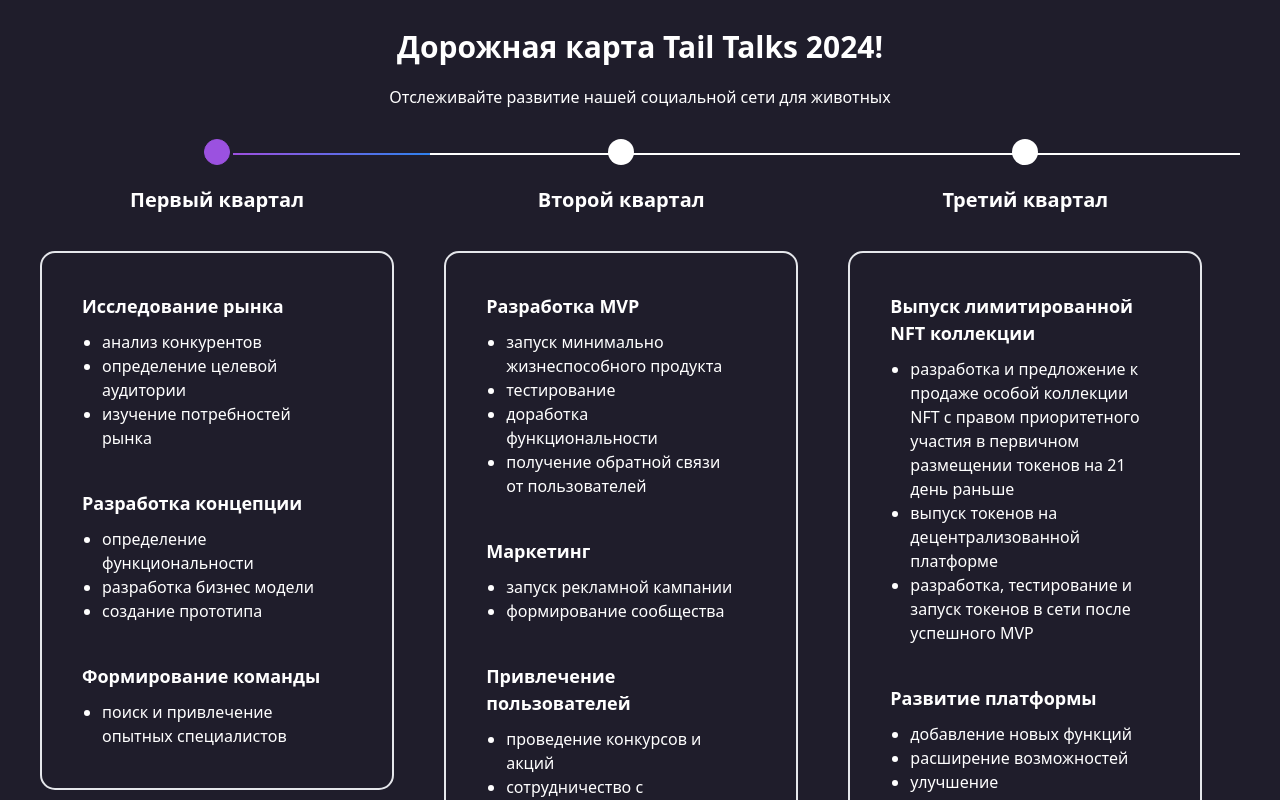
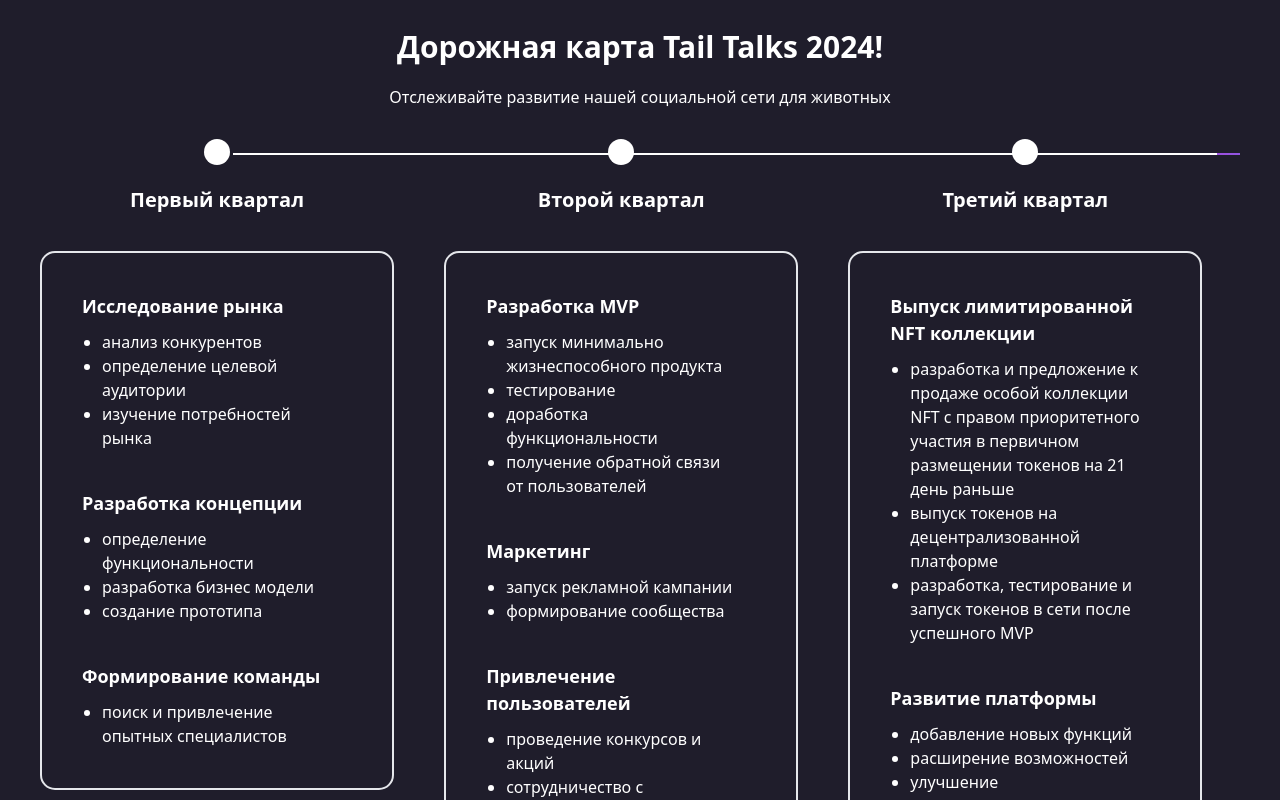
Before and after one commit to Tail-Talks/crypto-landing, a React (Create React App) app in the folder tailTalksApp/: page / in a window 1280 px wide. Shown: the part 6040-6840 px from the top of the page. Built offline with nearby package versions, Linux system fonts and the light colour scheme.

Commit message:
changed function of scrolling with keys in Roadmap block

```diff
--- a/tailTalksApp/package.json
+++ b/tailTalksApp/package.json
@@ -11,6 +11,7 @@
     "react": "^18.3.1",
     "react-dom": "^18.3.1",
     "react-scripts": "^5.0.1",
+    "react-scroll": "^1.9.0",
     "react-slick": "^0.30.2",
     "slick-carousel": "^1.8.1",
     "tailwindcss": "^3.4.6",
@@ -44,6 +45,7 @@
     ]
   },
   "devDependencies": {
+    "@types/react-scroll": "^1.8.10",
     "@types/react-slick": "^0.23.13",
     "eslint": "^8.57.0",
     "eslint-config-prettier": "^9.1.0",
--- a/tailTalksApp/src/components/RoadMap/RoadMap.tsx
+++ b/tailTalksApp/src/components/RoadMap/RoadMap.tsx
@@ -1,5 +1,5 @@
 import React, { useState, useRef, useEffect } from "react"
-import { Element } from "react-scroll"
+import { Element, Link, Events, scrollSpy, scroller } from "react-scroll"
 import { roadmapData } from "../../data/raodmap"
 
 const RoadMap = () => {
@@ -10,6 +10,45 @@
   const startX = useRef(0)
   const scrollLeft = useRef(0)
 
+  useEffect(() => {
+    Events.scrollEvent.register("begin", (to, element) => {
+      console.log("begin", to, element)
+    })
+
+    Events.scrollEvent.register("end", (to, element) => {
+      console.log("end", to, element)
+    })
+
+    scrollSpy.update()
+
+    return () => {
+      Events.scrollEvent.remove("begin")
+      Events.scrollEvent.remove("end")
+    }
+  }, [])
+
+  const scrollToNext = () => {
+    const currentIndex = roadmapData.findIndex(item => item.id === selectedItem)
+    const nextIndex = (currentIndex + 1) % roadmapData.length
+
+    // скролл к сл.эелементу - scroller из react-scroll
+    scroller.scrollTo(roadmapData[nextIndex].id.toString(), {
+      duration: 500,
+      delay: 0,
+      smooth: "easeInOutQuart",
+      offset: 50,
+    })
+
+    setSelectedItem(roadmapData[nextIndex].id)
+  }
+
+  const handleSetActive = (to: string) => {
+    console.log(to)
+    const itemId = parseInt(to, 10)
+    if (itemId !== selectedItem) {
+      setSelectedItem(itemId)
+    }
+  }
   // функция когда пользователь кликает на элемент, чтобы прокрутить к нему
   const handleScrollTo = (index: number) => {
     setSelectedItem(roadmapData[index].id)
@@ -58,18 +97,19 @@
       setSelectedItem(roadmapData[currentVisibleIndex].id)
     }
   }
-  // функция для прокрутки с помощью клавиатуры
+
   const handleKeyDown = (e: KeyboardEvent) => {
     const container = containerRef.current
     if (!container) return
 
-    const scrollAmount = 50 // Установите значение прокрутки при нажатии кнопки
+    const scrollAmount = 50
     if (e.key === "ArrowRight") {
       container.scrollBy({ left: scrollAmount, behavior: "smooth" })
     } else if (e.key === "ArrowLeft") {
       container.scrollBy({ left: -scrollAmount, behavior: "smooth" })
     }
   }
+
   useEffect(() => {
     const container = containerRef.current
     if (container) {
@@ -131,9 +171,16 @@
             {/* Контрольные точки */}
             <div className="flex lg:gap-12 xs:gap-5 ">
               {roadmapData.map((quarter, index) => (
-                <button
+                <Link
                   key={quarter.id}
-                  className="z-10 flex flex-col items-center gap-5 rounded-sm"
+                  to={quarter.id.toString()}
+                  spy={true}
+                  smooth={true}
+                  offset={-180}
+                  duration={500}
+                  activeClass="active"
+                  onSetActive={handleSetActive}
+                  className="z-10 flex flex-col items-center gap-5 rounded-sm cursor-pointer"
                   onClick={() => handleScrollTo(index)}
                 >
                   <svg width="26" height="26" viewBox="0 0 26 26" fill="none">
@@ -176,8 +223,9 @@
                     </defs>
                   </svg>
                   <Element
+                    onClick={scrollToNext}
                     name={quarter.id.toString()}
-                    className="lg:w-64 xs:w-62"
+                    className="flex flex-col items-center lg:w-64 xs:w-62"
                   >
                     <h3 className="font-semibold lg:mb-9 xs:mb-5 text-20">
                       {quarter.title}
@@ -205,7 +253,7 @@
                       ))}
                     </div>
                   </Element>
-                </button>
+                </Link>
               ))}
             </div>
           </div>
```
Also changed, not shown: 1 other file (tests, documents, lock files or other folders).
